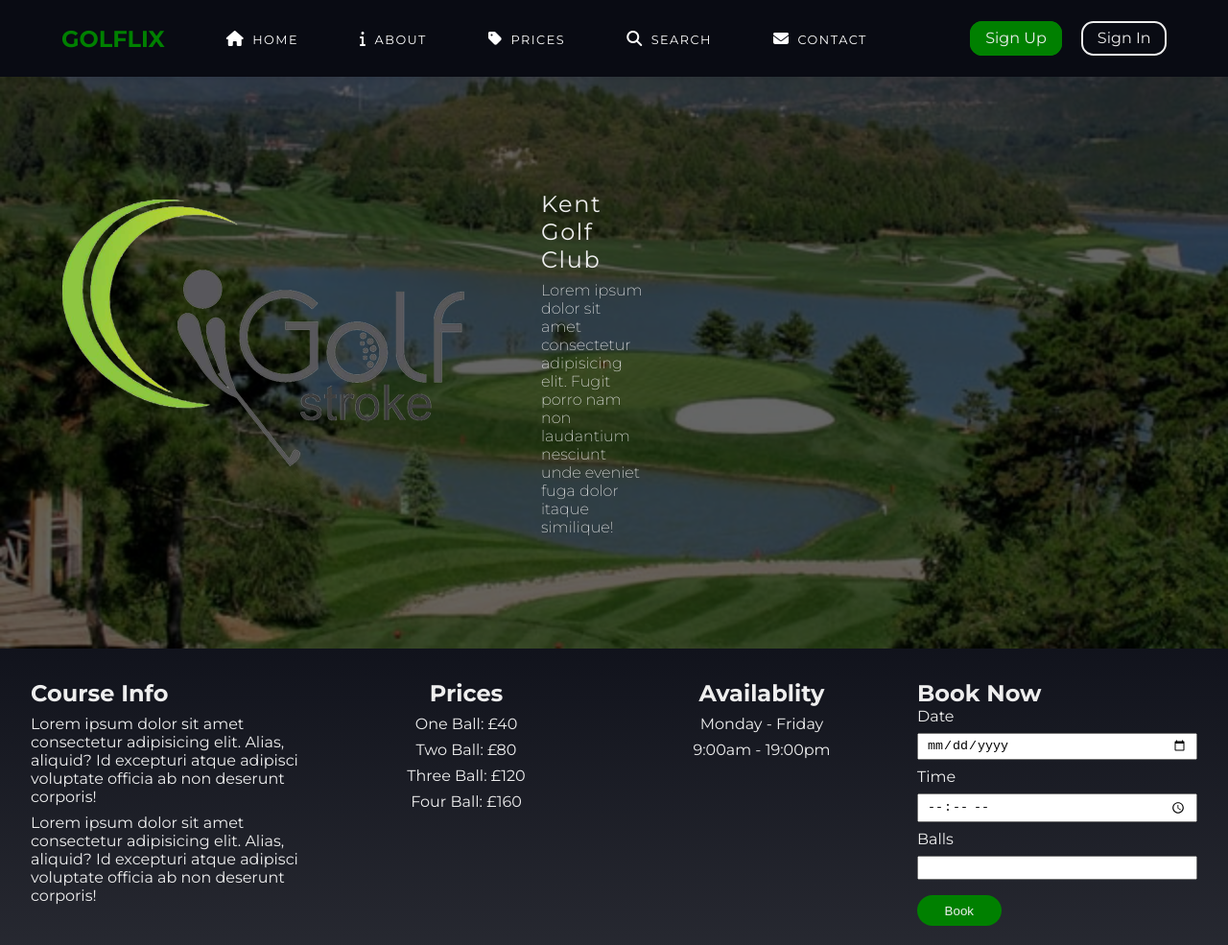
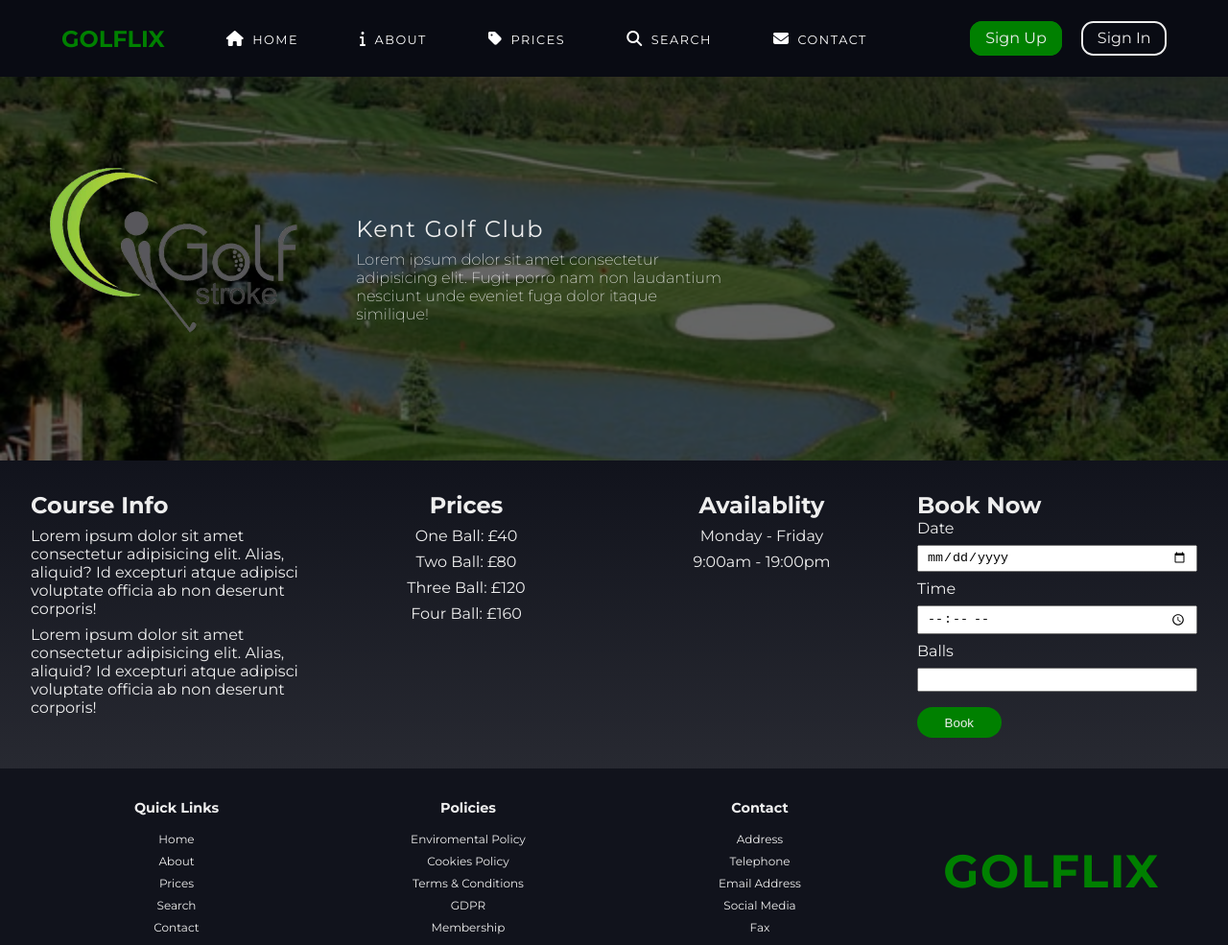
Before and after one commit to samueledwardswebdev/golflix-v1, a plain HTML site: page course-1.html in a window 1280 px wide. Shown: the top 985 px of the page at 96% size. Drawn offline with Linux system fonts and the light colour scheme.

Commit message:
Courses Page update v2

```diff
--- a/styles/style.css
+++ b/styles/style.css
@@ -405,13 +405,11 @@
 
 /* Courses Pages */
 
-
-
-
 #cp-showcase {
   background: rgba(0, 0, 0, 0.6);
   position: relative;
   padding: 3rem 0;
+  height: 50vh;
 }
 
 #cp-showcase::before {
@@ -428,17 +426,19 @@
 .cp-container {
   display: flex;
   margin-left: 2.5%;
-  width: 50%;
+  width: 60%;
   align-items: center;
+  height: 100%;
 }
 
 .cp-container img {
-  width: 100%;
+  width: 40%;
 }
 
 .cp-info {
   color: #eee;
   margin-left: 2rem;
+  width:50%;
 }
 
 .cp-info h2 {
```
